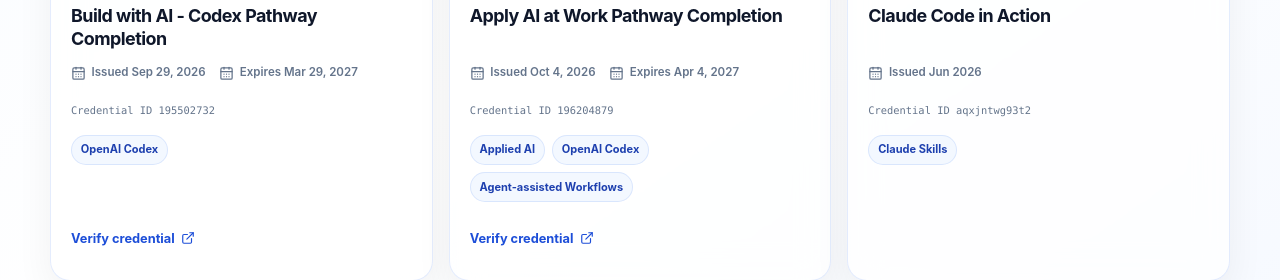
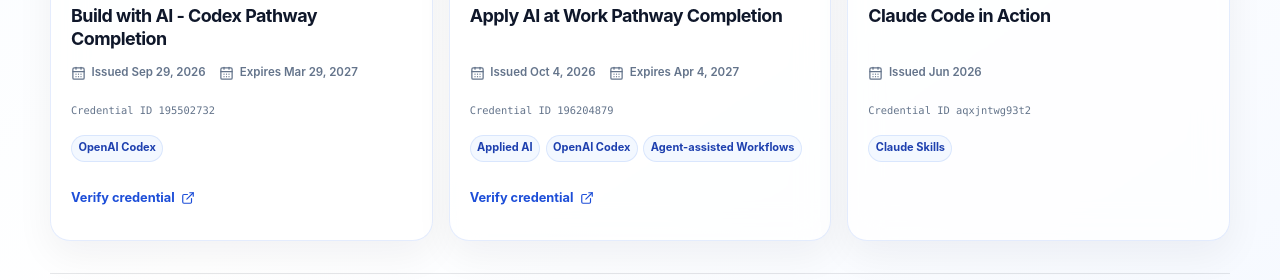
Before and after one commit to TheetawatCode/Theetawat-Portfolio, a Next.js app: page / in a window 1280 px wide. Shown: the part 6620-6900 px from the top of the page. Built offline with nearby package versions, Linux system fonts and the light colour scheme.

Commit message:
fix: compact certificate skill badges

```diff
--- a/src/app/globals.css
+++ b/src/app/globals.css
@@ -661,7 +661,7 @@
 .certificate-skills {
   display: flex;
   flex-wrap: wrap;
-  gap: 0.45rem;
+  gap: 0.35rem;
   align-content: start;
   align-items: start;
 }
@@ -671,11 +671,13 @@
   border: 1px solid rgba(37, 99, 235, 0.12);
   border-radius: 999px;
   background: rgba(239, 246, 255, 0.72);
-  padding: 0.36rem 0.55rem;
+  padding: 0.3rem 0.4rem;
   color: #1e40af;
   font-size: 0.69rem;
   font-weight: 700;
 }
+
+.certificate-skills li { max-width: 100%; line-height: 1.4; overflow-wrap: anywhere; }
 
 .certificate-foundation { width: fit-content; align-self: start; color: #64748b; background: #f8fafc; }
 .certificate-footer { align-self: end; }
```
